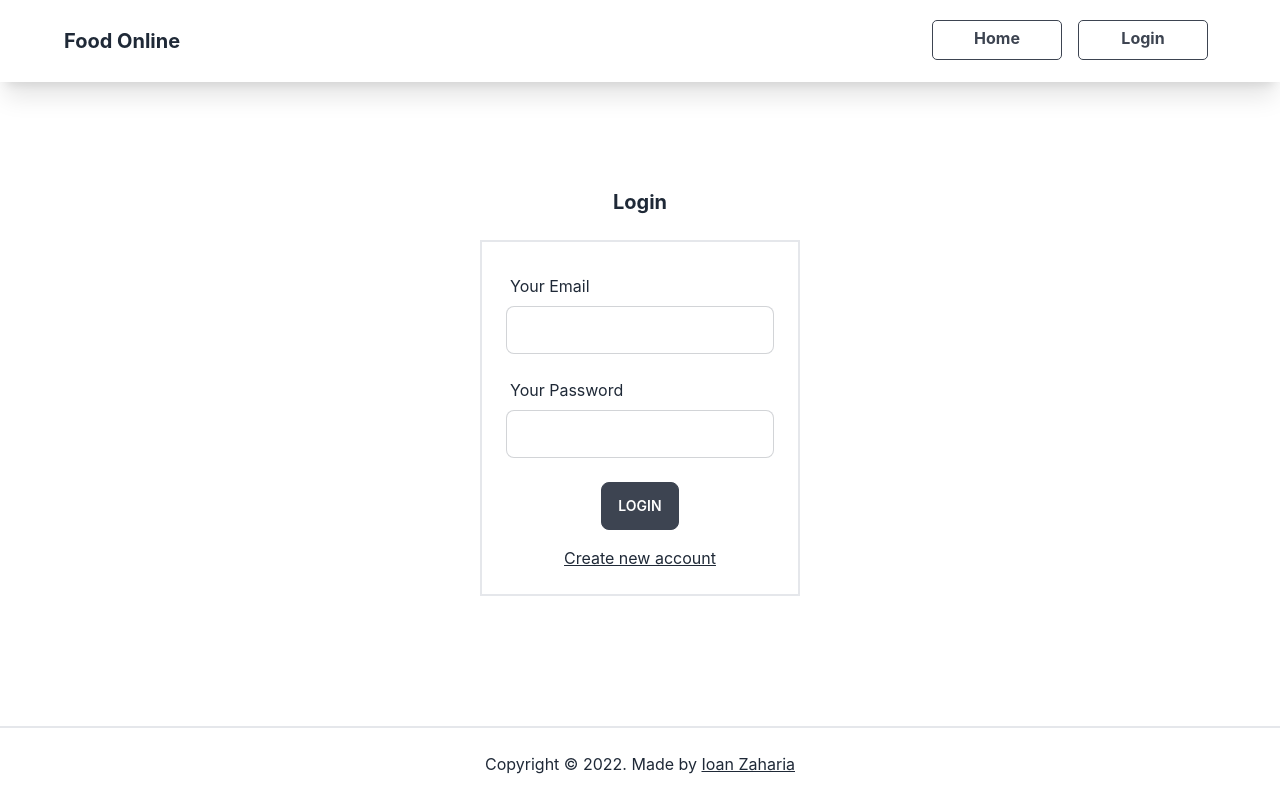
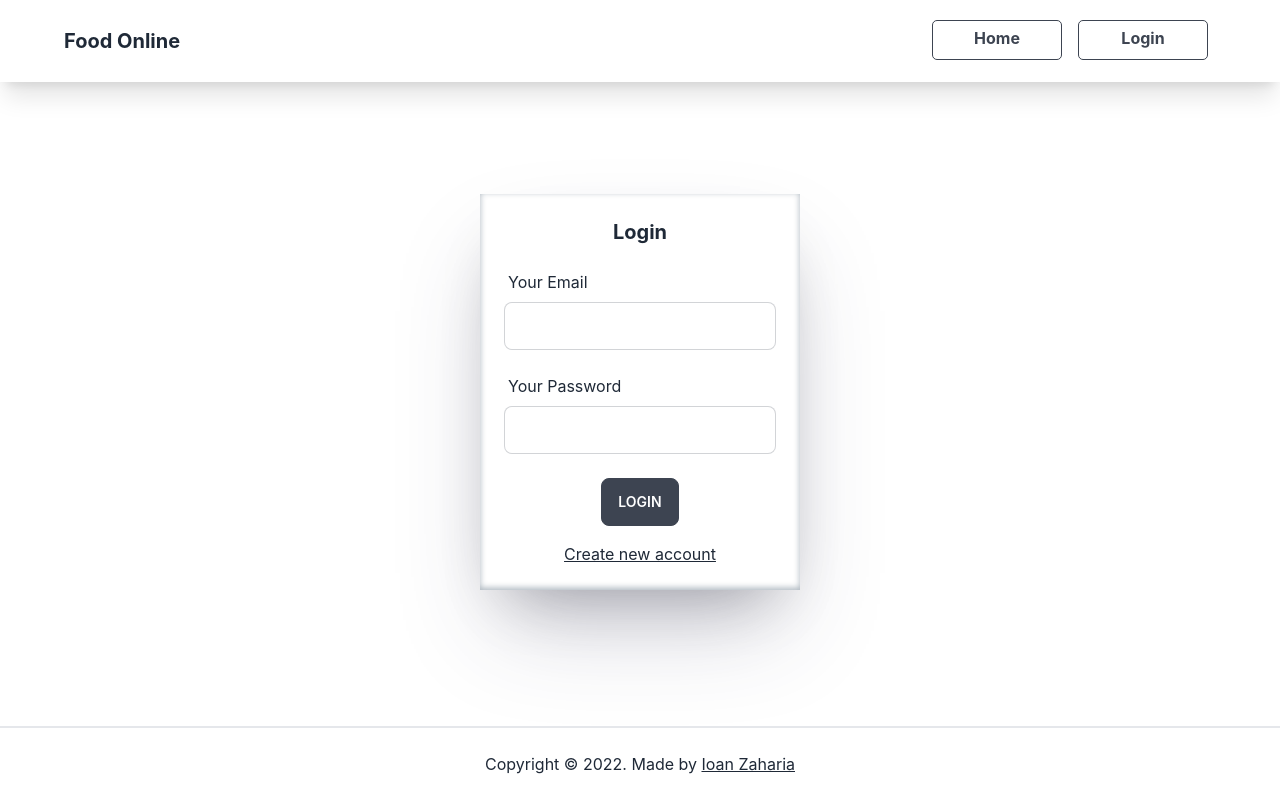
Before and after one commit to zioan/next-food-order, a Next.js app: page /auth in a window 1280 px wide. Built offline with nearby package versions, Linux system fonts and the light colour scheme; no server answers; the database is empty.

Commit message:
small style change on authentication and profile

```diff
--- a/components/auth/AuthForm.js
+++ b/components/auth/AuthForm.js
@@ -64,13 +64,11 @@ function AuthForm() {
 
   return (
     <section className='flex flex-col items-center '>
-      <h1 className='text-xl font-bold mb-6'>
-        {isLogin ? 'Login' : 'Sign Up'}
-      </h1>
       <form
         onSubmit={submitHandler}
-        className=' flex flex-col gap-4 w-[320px] mx-auto items-center border-2 p-6'
+        className=' flex flex-col gap-4 w-[320px] mx-auto items-center custom-shadow p-6'
       >
+        <h1 className='text-xl font-bold '>{isLogin ? 'Login' : 'Sign Up'}</h1>
         <div className='form-control w-full max-w-xs'>
           <label htmlFor='email' className='label'>
             Your Email
--- a/components/profile/AddressUpdateForm.js
+++ b/components/profile/AddressUpdateForm.js
@@ -75,7 +75,7 @@ function AddressUpdateForm() {
         After updating your data you are redirected to login page!
       </p>
       <form
-        className=' flex flex-col gap-8 w-[320px] mx-auto'
+        className=' flex flex-col gap-8 w-[334px] mx-auto '
         onSubmit={updateUserAddress}
       >
         {/* Name */}
--- a/components/profile/PasswordUpdateForm.js
+++ b/components/profile/PasswordUpdateForm.js
@@ -21,7 +21,7 @@ function PasswordUpdateForm(props) {
 
   return (
     <form
-      className=' flex flex-col gap-4 w-[320px] mx-auto items-center'
+      className=' flex flex-col gap-4 w-[320px] mx-auto items-center '
       onSubmit={submitHandler}
     >
       <div className='form-control w-full max-w-xs'>
```
